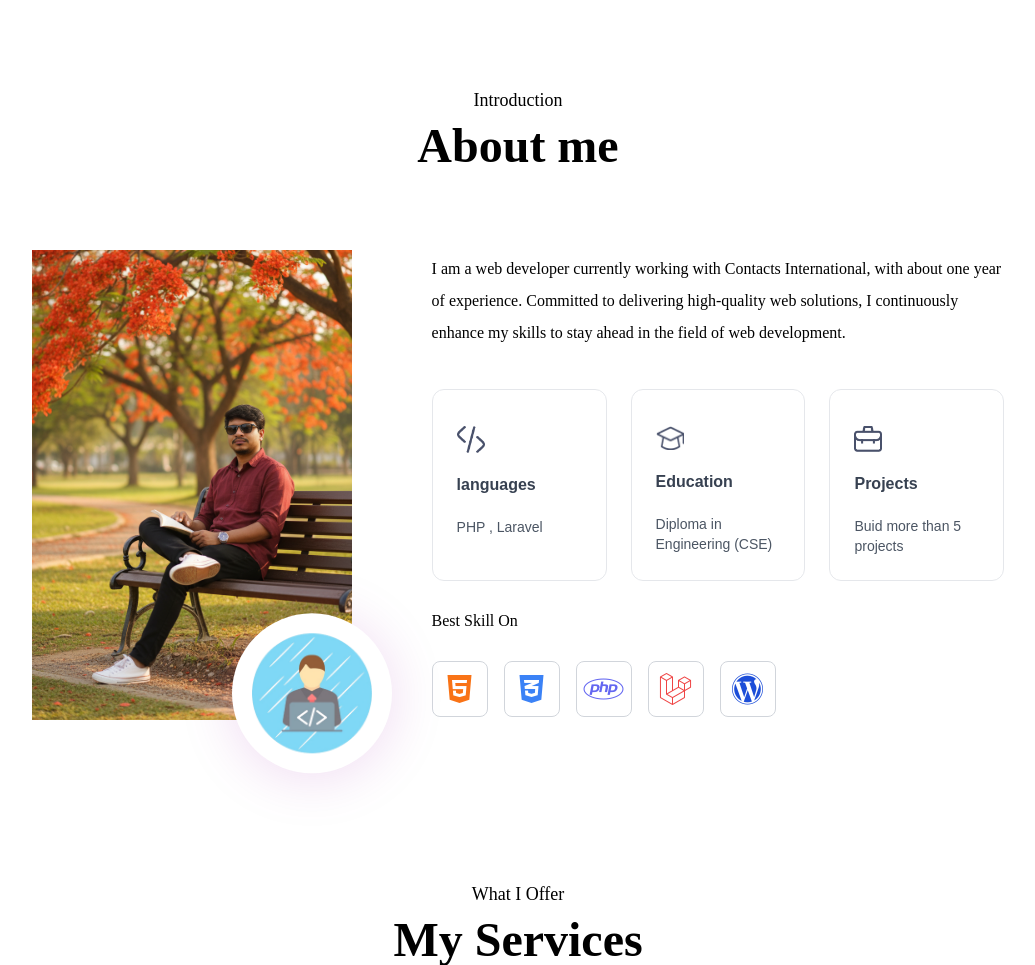
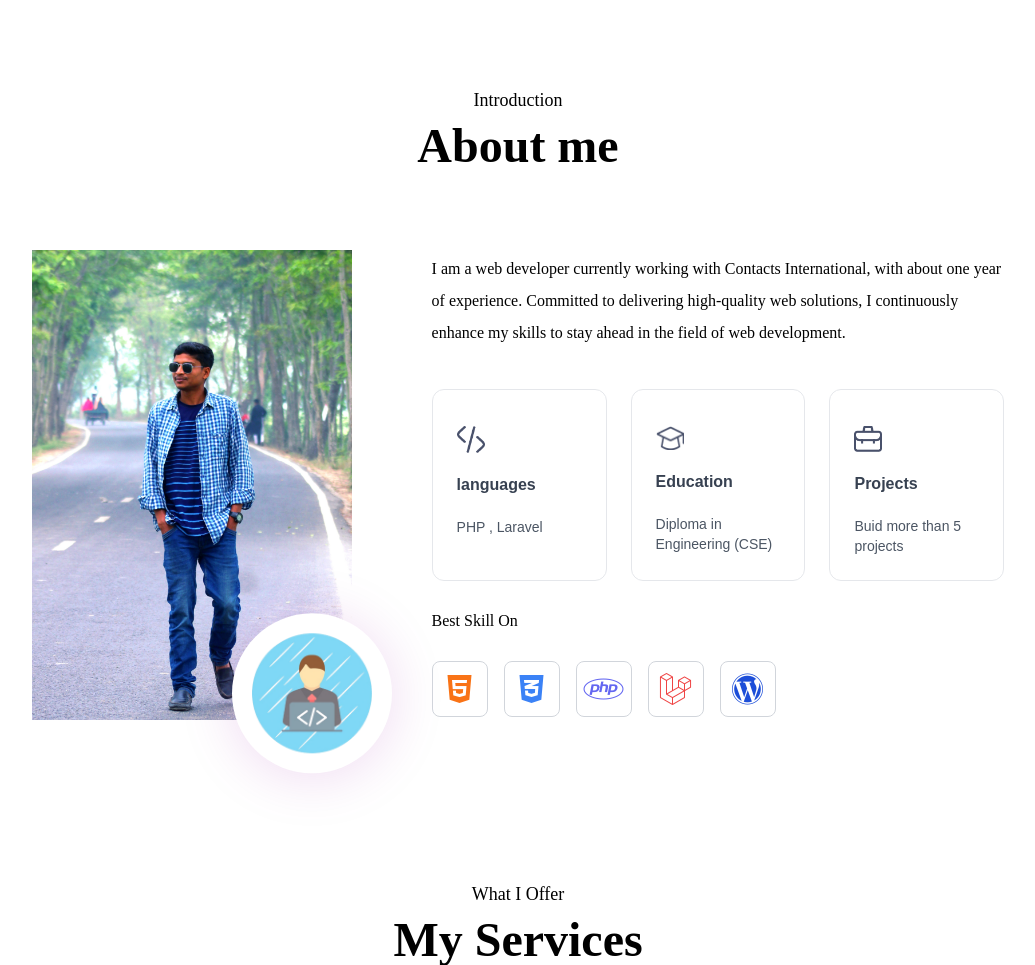
Before and after one commit to bilash0283/Portfolio_2025, a PHP site: page / in a window 1280 px wide. Shown: the part 754-1719 px from the top of the page, without its empty margins (122-1157 px from the left). Run offline with PHP 8.4, Linux system fonts and the light colour scheme; some libraries are stand-ins or nearby versions.

Commit message:
new commit

```diff
--- a/index.php
+++ b/index.php
@@ -46,7 +46,7 @@ if (isset($_GET['download'])) {
         <!-- Open Graph for Facebook/LinkedIn -->
         <meta property="og:title" content="Bilash | Web Developer Portfolio | bilash0283">
         <meta property="og:description" content="Professional web development services by Bilash0283. Modern, fast, and SEO-friendly websites.">
-        <meta property="og:image" content="https://bilash.ci-gsc.com/images/user-image.png">
+        <meta property="og:image" content="https://bilash.ci-gsc.com/images/user-image.jpg">
         <meta property="og:url" content="https://bilash.ci-gsc.com">
         <meta property="og:type" content="website">
 
@@ -155,7 +155,7 @@ if (isset($_GET['download'])) {
 
             <div class="flex w-full flex-col lg:flex-row items-center gap-20 my-20">
                 <div class="max-w-max mx-auto relative">
-                    <img src="images/user-image.png" class="w-64 sm:w-80 roundede-3xl max-w-none " alt="">
+                    <img src="images/user-image.jpg" class="w-64 sm:w-80 roundede-3xl max-w-none " alt="">
 
                     <div class="w-1/2 aspect-square absolute right-0 bottom-0
                         rounded-full translate-x-1/4 translate-y-1/3
```
Also changed, not shown: images/user-image.jpg (added), images/user-image.png (deleted).
